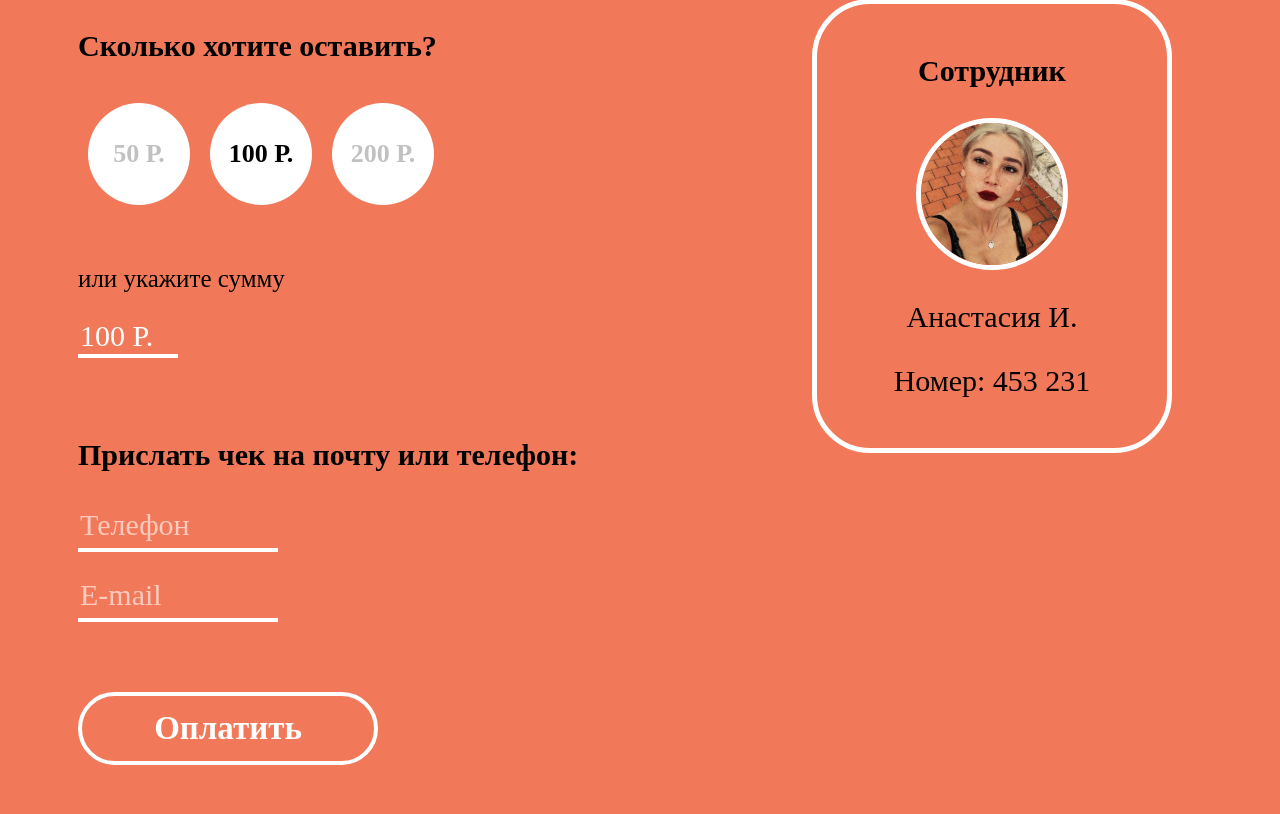
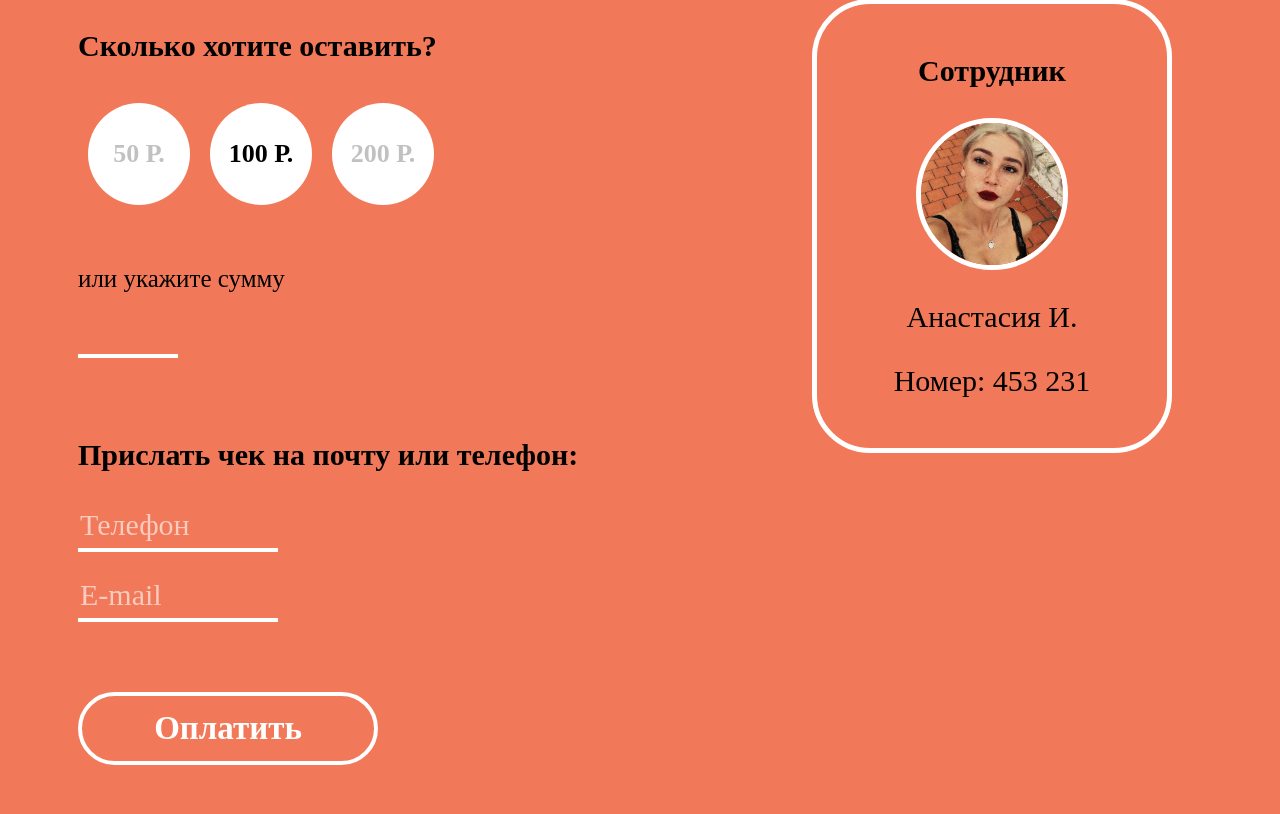
Before and after one commit to kablov/Qtips-Server, a Django app: page /1/ in a window 1280 px wide. Shown: the part 207-1021 px from the top of the page. Run offline with Django 3.2, Linux system fonts and the light colour scheme; parts of the project's set-up code (start-up, migrations or seed data) failed here and were passed over.

Commit message:
Временно удален placeholder

```diff
--- a/api/templates/payment/Index.html
+++ b/api/templates/payment/Index.html
@@ -47,7 +47,7 @@
                 <p>
                     или укажите сумму
                 </p>
-                <input id="py" type="text" name="amount" placeholder="100 P." value="{{ amount }}" />
+                <input id="py" type="text" name="amount" value="{{ amount }}" />
                 <h3>
                     <div></div>Прислать чек на почту или телефон:
                 </h3>
```
